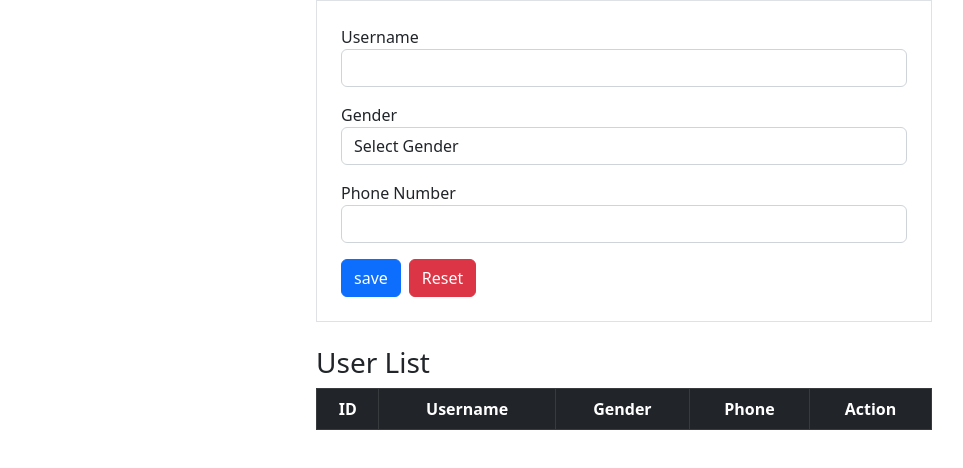
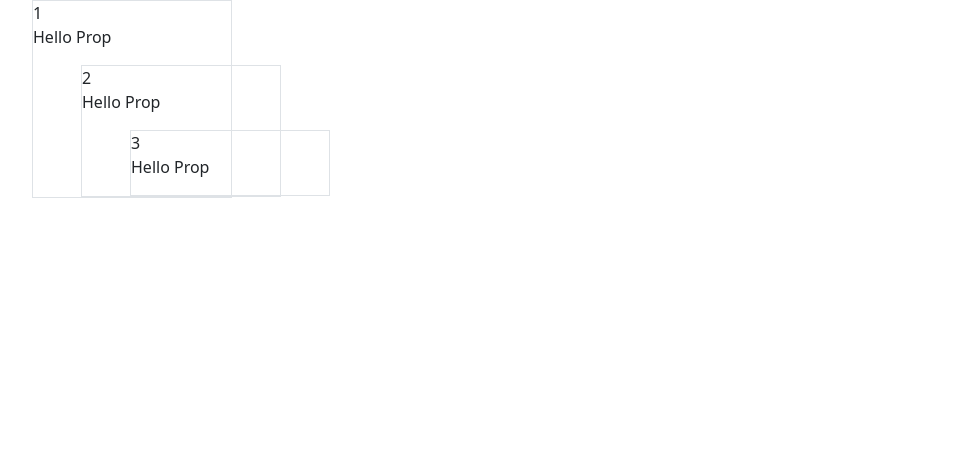
Before and after one commit to phumentceo/React-totureil, a React (Vite) app: page / in a window 1280 px wide. Shown: the top 468 px of the page, without its empty margins (16-979 px from the left). Built offline with nearby package versions, Linux system fonts and the light colour scheme.

Commit message:
React Context

```diff
--- a/src/App.jsx
+++ b/src/App.jsx
@@ -25,6 +25,8 @@ import Object_state04 from './components/hook/object-state/Object_state04'
 import State05 from './components/hook/state/State05'
 import State06 from './components/hook/state/State06'
 import State07 from './components/hook/state/State07'
+import Show from './components/hook/context/test-context/Show'
+import Main from './components/hook/context/test-context/Main'
 const App = () => {
   return (
     <div>
@@ -63,7 +65,7 @@ const App = () => {
        {/* <State03/> */}
        {/* <State04/> */}
        {/* <State05/> */}
-       <State06/>
+       {/* <State06/> */}
        {/* <State07/> */}
 
 
@@ -75,6 +77,10 @@ const App = () => {
       {/* <Effect01/> */}
 
 
+      {/* <Show/> */}
+      <Main/>
+
+
 
 
     </div>
--- /dev/null
+++ b/src/components/hook/context/test-context/Component1.jsx
@@ -0,0 +1,14 @@
+import React from 'react'
+import Component2 from './Component2'
+
+const Component1 = ({text}) => {
+  return (
+    <div style={{ width : "200px"}} className=' border ms-5'>
+        1
+        <p>{text}</p>
+        <Component2 text={text}/>
+    </div>
+  )
+}
+
+export default Component1
--- /dev/null
+++ b/src/components/hook/context/test-context/Component2.jsx
@@ -0,0 +1,14 @@
+import React from 'react'
+import Component3 from './Component3'
+
+const Component2 = ({text}) => {
+  return (
+    <div style={{ width : "200px"}} className=' border ms-5'>
+        2
+        <p>{text}</p>
+        <Component3 text={text}/>
+    </div>
+  )
+}
+
+export default Component2
--- /dev/null
+++ b/src/components/hook/context/test-context/Component3.jsx
@@ -0,0 +1,12 @@
+import React from 'react'
+
+const Component3 = ({text}) => {
+  return (
+    <div style={{ width : "200px"}} className=' border ms-5'>
+        3
+        <p>{text}</p>
+    </div>
+  )
+}
+
+export default Component3
--- /dev/null
+++ b/src/components/hook/context/test-context/Main.jsx
@@ -0,0 +1,12 @@
+import React from 'react'
+import Show from './Show'
+
+const Main = () => {
+  return (
+    <div>
+        <Show text={"Hello Prop"}/>
+    </div>
+  )
+}
+
+export default Main;
--- /dev/null
+++ b/src/components/hook/context/test-context/Show.jsx
@@ -0,0 +1,12 @@
+import React from 'react'
+import Component1 from './Component1'
+
+const Show = ({text}) => {
+  return (
+    <div>
+        <Component1 text={text}/>
+    </div>
+  )
+}
+
+export default Show
```
